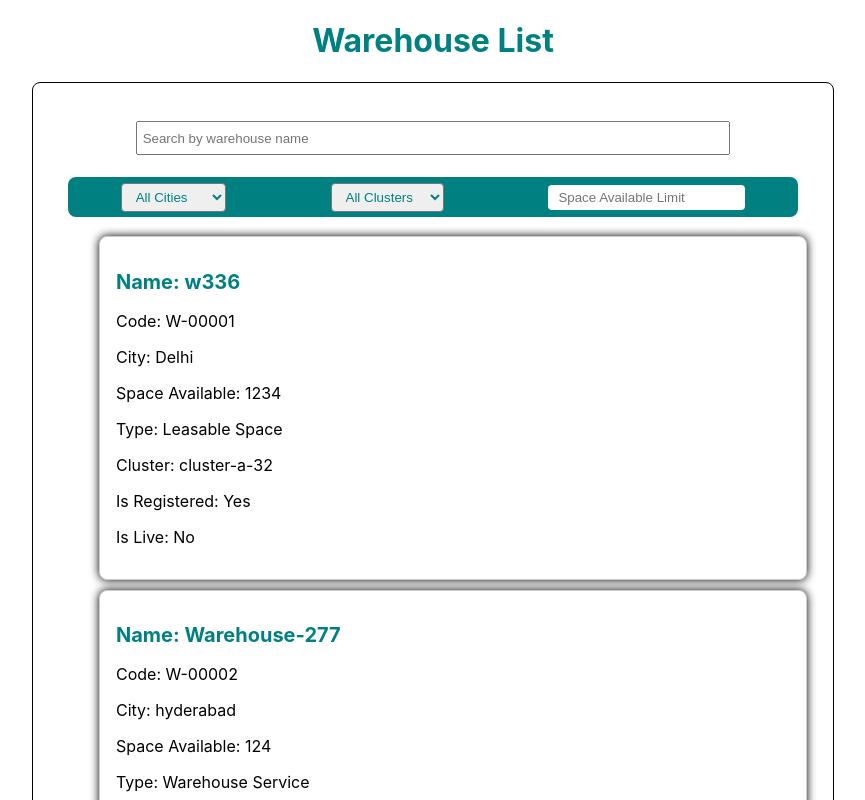
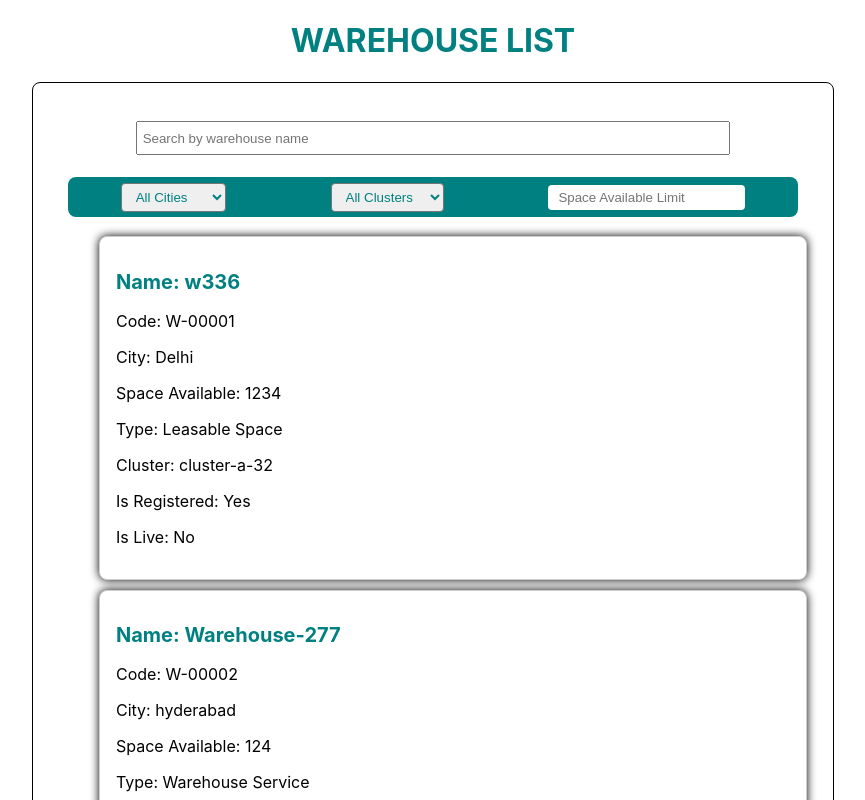
Before and after one commit to goguedukondal/warehouse-asg, a React (Create React App) app: page / in a window 1280 px wide. Shown: the top 800 px of the page, without its empty margins (207-1072 px from the left). Built offline with nearby package versions, Linux system fonts and the light colour scheme.

Commit message:
Update App.js

```diff
--- a/src/App.js
+++ b/src/App.js
@@ -11,7 +11,7 @@ function App() {
 
   return (
     <div className="App">
-      <h1>Warehouse List</h1>
+ <h1>WAREHOUSE LIST</h1>
       <Routes>
         <Route path='/' element={<Home  />}/>
         <Route path='/details/:id' element={<Details/>}/>
```
